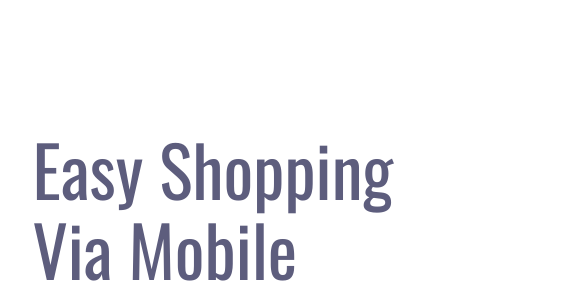
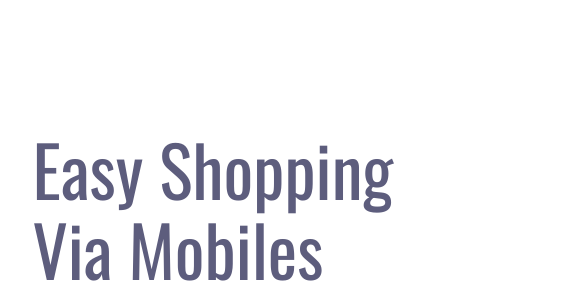
Before and after one commit to RicardodeOliveiraAlecrim/EASYSHOP, a plain HTML site: page index.html in a window 1280 px wide. Shown: the top 300 px of the page, 70-634 px from the left. Drawn offline with nearby package versions, Linux system fonts and the light colour scheme.

Commit message:
Update h1 index.html

```diff
--- a/index.html
+++ b/index.html
@@ -18,7 +18,7 @@
     <div class="wrapper">
         <section class="container-left">
             <h1>Easy Shopping
-                Via Mobile
+                Via Mobiles
             </h1>
 
             <p>Lorem ipsum dolor sit amet, consectetur adipiscing
```
